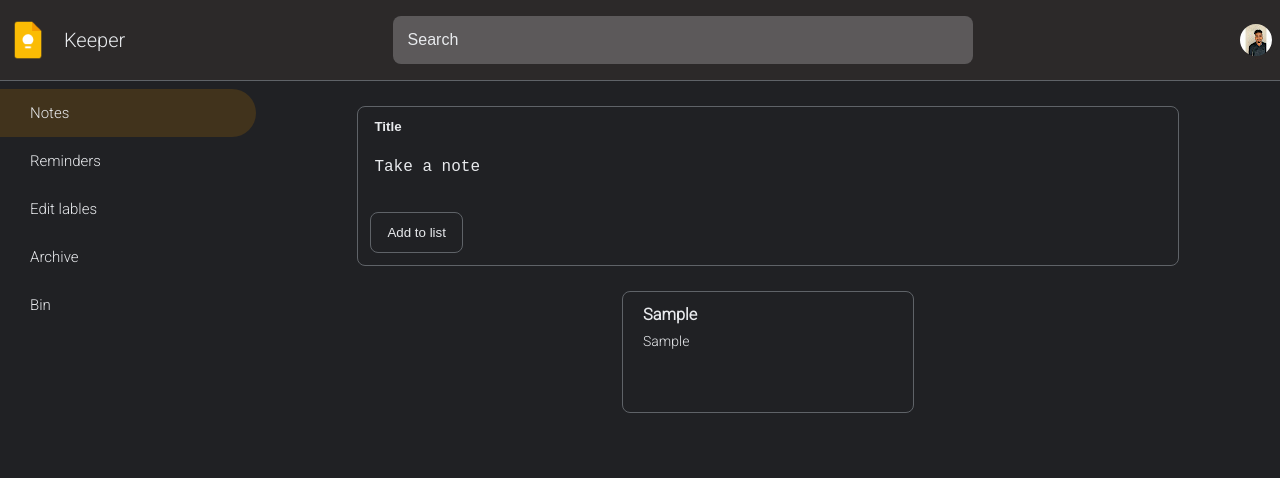
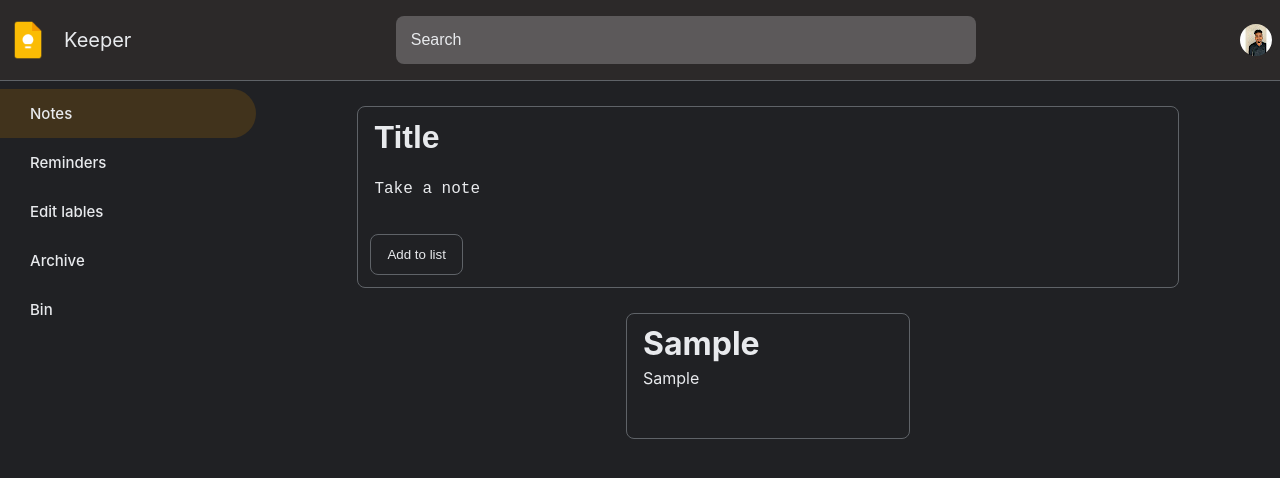
Before and after one commit to Deepak-1373/keeper-app, a React (Create React App) app: page / in a window 1280 px wide. Both pictures are taken after typing "Sample", "Sample" into the empty fields and a click on the button "Add to list". Shown: the top 478 px of the page. Built offline with nearby package versions, Linux system fonts and the light colour scheme.

Commit message:
fix(style): add classname for fonts

```diff
--- a/src/components/Navbar/Navbar.css
+++ b/src/components/Navbar/Navbar.css
@@ -26,10 +26,6 @@
   outline: none;
 }
 
-::placeholder {
-  color: var(--primary-color);
-}
-
 .navbar-search:focus {
   color: var(--secondary-color);
   background-color: var(--white-color);
--- a/src/components/Notes/NotesList.css
+++ b/src/components/Notes/NotesList.css
@@ -15,9 +15,7 @@
   max-width: 25rem;
   overflow: auto;
   margin: 2.5rem;
-  padding: 1rem 2rem;
-  border-radius: 0.8rem;
-  line-height: 2.6rem;
-  font-size: 1.4rem;
+  padding: 1.2rem 1.6rem;
+  line-height: 3.5rem;
   border: 1px solid var(--border-color);
 }
--- a/src/components/Notes/NotesList.jsx
+++ b/src/components/Notes/NotesList.jsx
@@ -7,9 +7,9 @@ export const NotesList = () => {
 
   return (
     <div className="notes-list-container flex-row justify-center">
-      {notesList.length &&
+      {notesList &&
         notesList.map(({ id, title, content }) => (
-          <div key={id} className="note">
+          <div key={id} className="note border-round">
             <h3>{title}</h3>
             <p>{content}</p>
           </div>
--- a/src/components/NotesForm/NotesForm.jsx
+++ b/src/components/NotesForm/NotesForm.jsx
@@ -28,7 +28,7 @@ export const NotesForm = () => {
         <div className="input-container flex-column border-round">
           <input
             required
-            className="form-input border-round color-white disable-border disable-outline"
+            className="form-input font-lg border-round color-white disable-border disable-outline"
             type="text"
             placeholder="Title"
             value={notes.title}
@@ -36,7 +36,7 @@ export const NotesForm = () => {
           />
           <textarea
             required
-            className="text-input-area color-white disable-border disable-outline"
+            className="text-input-area font-default color-white disable-border disable-outline"
             placeholder="Take a note"
             value={notes.content}
             onChange={(e) => handleChange(e, "content")}
--- a/src/styles/reset.css
+++ b/src/styles/reset.css
@@ -10,7 +10,15 @@ html {
 body {
   color: var(--primary-color);
   background-color: var(--background-color);
-  font-family: "Roboto", sans-serif;
+  font-family: "Inter", sans-serif;
+}
+
+h3 {
+  font-size: 3.2rem;
+}
+
+p {
+  font-size: 1.6rem;
 }
 
 img {
@@ -21,3 +29,8 @@ img {
 li {
   list-style: none;
 }
+
+::placeholder {
+  color: var(--primary-color);
+  font-family: inherit;
+}
--- a/src/styles/utils.css
+++ b/src/styles/utils.css
@@ -18,10 +18,6 @@
 
 .font-lg {
   font-size: 3.2rem;
-}
-
-.font-xl {
-  font-size: 4.8rem;
 }
 
 .color-white {
```
